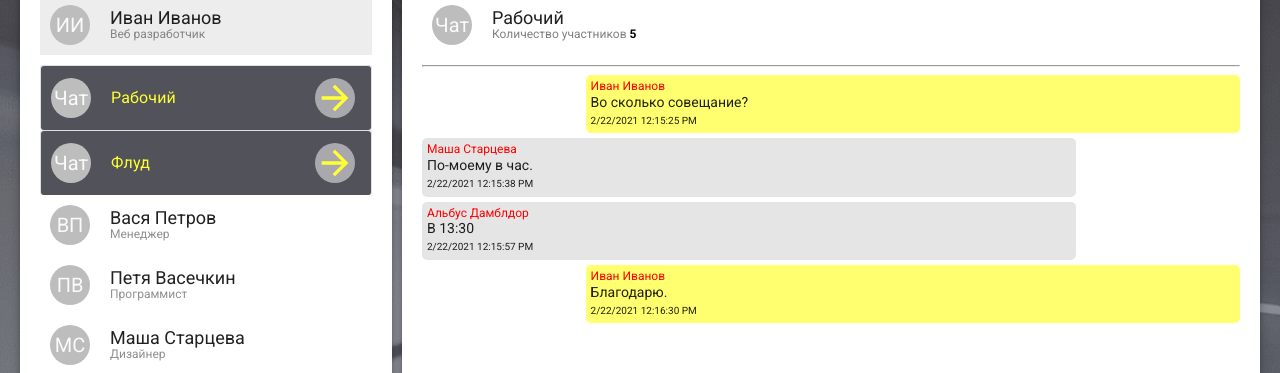
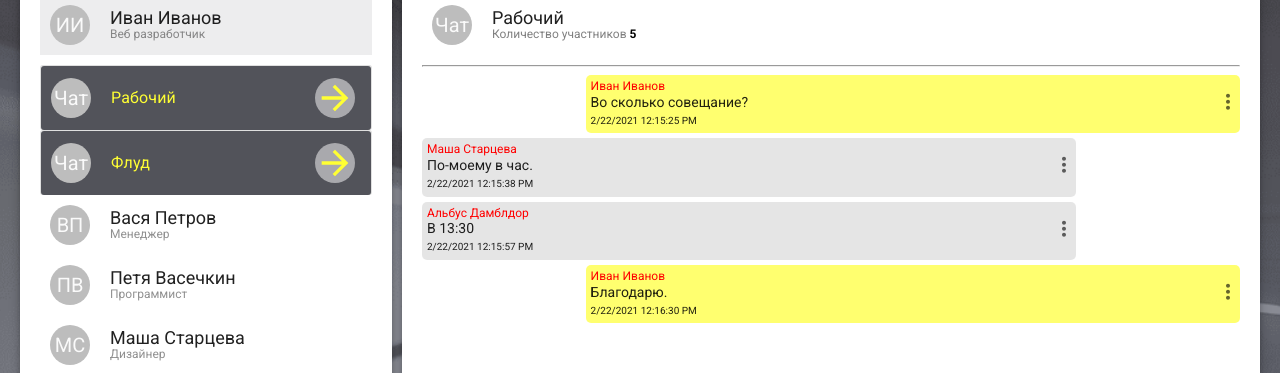
Before and after one commit to Radist-electric/corporate-network, a React (Create React App) app: page / in a window 1280 px wide. Shown: the part 155-528 px from the top of the page. Built offline with nearby package versions, Linux system fonts and the light colour scheme.

Commit message:
I added a menu for posts and made an action for remove posts

```diff
--- a/src/components/chat.js
+++ b/src/components/chat.js
@@ -1,12 +1,11 @@
-import { useState, useEffect, useRef, useContext } from 'react'
+import { useEffect, useRef, useContext } from 'react'
 import { makeStyles } from '@material-ui/core/styles'
 import Avatar from '@material-ui/core/Avatar'
 import KeyboardBackspaceIcon from '@material-ui/icons/KeyboardBackspace'
 import { dataUsers } from '../data/dataUsers'
 import { dataChats } from '../data/dataChats'
-import { dataPersonalChat } from '../data/dataPersonalChat'
-import { dataGroupChat } from '../data/dataGroupChat'
 import PostAddForm from './postAddForm'
+import PostMenu from './postMenu'
 import { AppContext } from '../context/AppContext'
 
 
@@ -37,8 +36,9 @@ const useStyles = makeStyles(() => ({
     minHeight: 'calc(100% - 135px)',
   },
   textWrap: {
+    position: 'relative',
     width: '80%',
-    padding: '5px',
+    padding: '5px 20px 5px 5px',
     marginBottom: '5px',
     borderRadius: '5px',
     backgroundColor: 'rgba(0,0,0,0.1)'
@@ -81,16 +81,33 @@ const useStyles = makeStyles(() => ({
 }))
 
 export const Chat = () => {
-  const {chatType, chatId, wideScreen, chatHandler, currentUser, chatPersonal, chatGroup, changeChatPersonal, changeChatGroup} = useContext(AppContext)
+  const { chatType, chatId, wideScreen, chatHandler, currentUser, chatPersonal, chatGroup, changeChatPersonal, changeChatGroup } = useContext(AppContext)
   const empty = useRef(null)
   const classes = useStyles()
 
   useEffect(() => {
-  // Скролл чата вниз до последнего сообщения
+    // Скролл чата вниз до последнего сообщения
     empty.current.scrollIntoView()
   })
 
+  const getMenuData = (actionType, postId) => {
+    if (actionType == 'remove') {
+      removePost(postId)
+    }
+  }
 
+  const removePost = (postId) => {
+    const currentChat = chatType ? chatPersonal : chatGroup
+    const index = currentChat.findIndex(elem => elem.chatId === chatId)
+    const currentDialog = currentChat[index]
+    currentDialog.dialog.splice(postId, 1)
+    const newChat = [...currentChat.slice(0, index), currentDialog, ...currentChat.slice(index + 1)]
+    if (chatType) {
+      changeChatPersonal(newChat)
+    } else {
+      changeChatGroup(newChat)
+    }
+  }
 
   const addPost = (post) => {
     const newPost = {
@@ -98,7 +115,7 @@ export const Chat = () => {
       date: new Date(),
       text: post
     }
-    console.log('Add post')
+
     let newChat
     const currentChat = chatType ? chatPersonal : chatGroup
     const index = currentChat.findIndex(elem => elem.chatId === chatId)
@@ -166,6 +183,7 @@ export const Chat = () => {
           {!chatType && <p className={[classes.text, classes.person].join(' ')}>{name.firstName} {name.lastName}</p>}
           <p className={classes.text}>{item.text}</p>
           <span className={classes.date}>{item.date.toLocaleDateString()} {item.date.toLocaleTimeString()}</span>
+          <PostMenu getMenuData={getMenuData} postId={i} />
         </div>
       )
     })
--- /dev/null
+++ b/src/components/postMenu.js
@@ -0,0 +1,67 @@
+import { useState } from 'react'
+import { makeStyles } from '@material-ui/core/styles'
+import Menu from '@material-ui/core/Menu'
+import MenuItem from '@material-ui/core/MenuItem'
+import Fade from '@material-ui/core/Fade'
+import MoreVertIcon from '@material-ui/icons/MoreVert'
+
+const useStyles = makeStyles((theme) => ({
+  root: {
+    position: 'absolute',
+    top: '50%',
+    right: '0',
+    transform: 'translateY(-50%)',
+    cursor: 'pointer',
+    color: 'rgba(0,0,0,0.6)',
+    transition: 'all 0.3s',
+    '&:hover': {
+      color: 'rgba(0,0,0,0.8)',
+    }
+  },
+  menu: {
+    '& ul': {
+      padding: 0,
+    },
+    '& li': {
+      padding: '5px 10px',
+      fontSize: '12px',
+      [theme.breakpoints.down('sm')]: {
+        minHeight: 'initial'
+      },
+    }
+  }
+
+}))
+
+export default function PostMenu(props) {
+  const classes = useStyles()
+  const [anchorEl, setAnchorEl] = useState(null)
+  const open = Boolean(anchorEl)
+
+  const handleClick = (event) => {
+    setAnchorEl(event.currentTarget)
+  }
+
+  const handleClose = (e) => {
+    props.getMenuData(e.target.dataset.action, props.postId)
+    setAnchorEl(null)
+  }
+
+  return (
+    <div className={classes.root}>
+      <MoreVertIcon aria-controls='fade-menu' aria-haspopup='true' onClick={handleClick} />
+      <Menu
+        className={classes.menu}
+        id='fade-menu'
+        anchorEl={anchorEl}
+        keepMounted
+        open={open}
+        onClose={handleClose}
+        TransitionComponent={Fade}
+      >
+        <MenuItem onClick={handleClose} data-action='remove'>Удалить</MenuItem>
+        <MenuItem onClick={handleClose} data-action='edit'>Редактировать</MenuItem>
+      </Menu>
+    </div>
+  );
+}
--- a/src/pages/AboutPage.js
+++ b/src/pages/AboutPage.js
@@ -6,11 +6,15 @@ const useStyles = makeStyles((theme) => ({
     display: 'flex',
     flexWrap: 'wrap',
     height: '100%',
+    maxHeight: 'calc(100% - 50px)',
     '& > *': {
-      height: 'calc(100% - 90px)',
+      height: 'calc(100% - 40px)',
       width: '100%',
       padding: '20px',
-      marginTop: '20px'
+      marginTop: '20px',
+      [theme.breakpoints.down('sm')]: {
+        height: 'calc(100% - 10px)',
+      },
     },
   },
 }))
--- a/src/pages/AuthPage.js
+++ b/src/pages/AuthPage.js
@@ -6,11 +6,15 @@ const useStyles = makeStyles((theme) => ({
     display: 'flex',
     flexWrap: 'wrap',
     height: '100%',
+    maxHeight: 'calc(100% - 50px)',
     '& > *': {
-      height: 'calc(100% - 90px)',
+      height: 'calc(100% - 40px)',
       width: '100%',
       padding: '20px',
-      marginTop: '20px'
+      marginTop: '20px',
+      [theme.breakpoints.down('sm')]: {
+        height: 'calc(100% - 10px)',
+      },
     },
   },
 }))
--- a/src/pages/ProfilePage.js
+++ b/src/pages/ProfilePage.js
@@ -6,11 +6,15 @@ const useStyles = makeStyles((theme) => ({
     display: 'flex',
     flexWrap: 'wrap',
     height: '100%',
+    maxHeight: 'calc(100% - 50px)',
     '& > *': {
-      height: 'calc(100% - 90px)',
+      height: 'calc(100% - 40px)',
       width: '100%',
       padding: '20px',
-      marginTop: '20px'
+      marginTop: '20px',
+      [theme.breakpoints.down('sm')]: {
+        height: 'calc(100% - 10px)',
+      },
     },
   },
 }))
```
